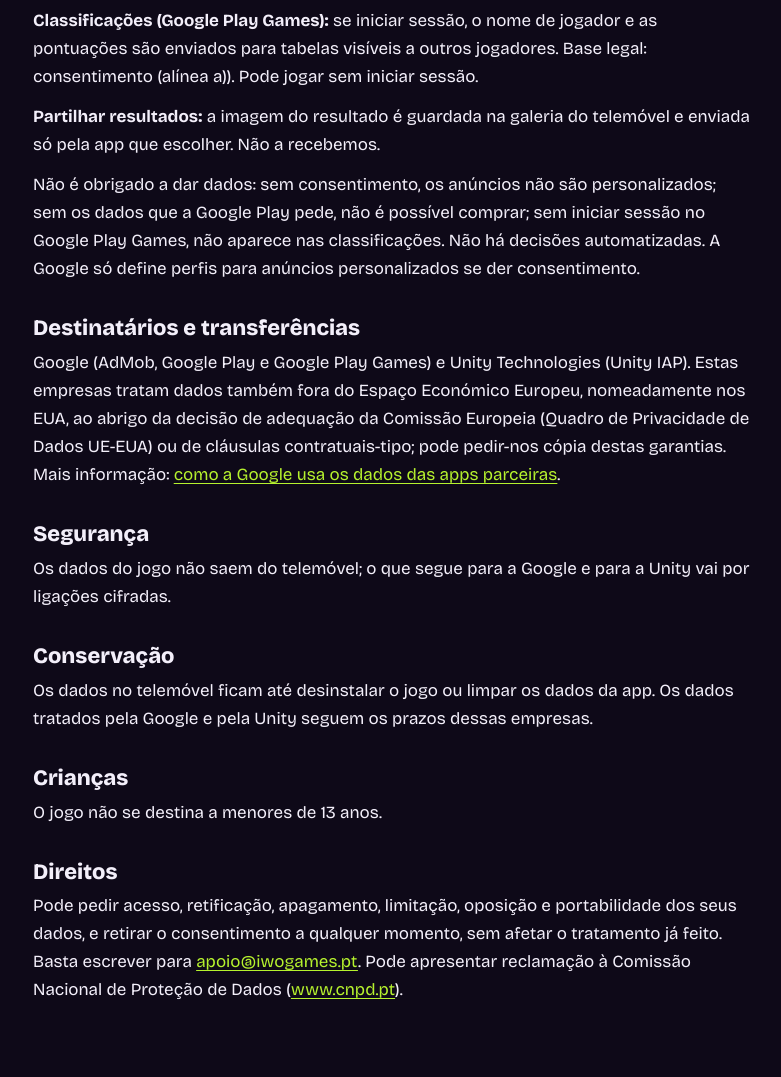
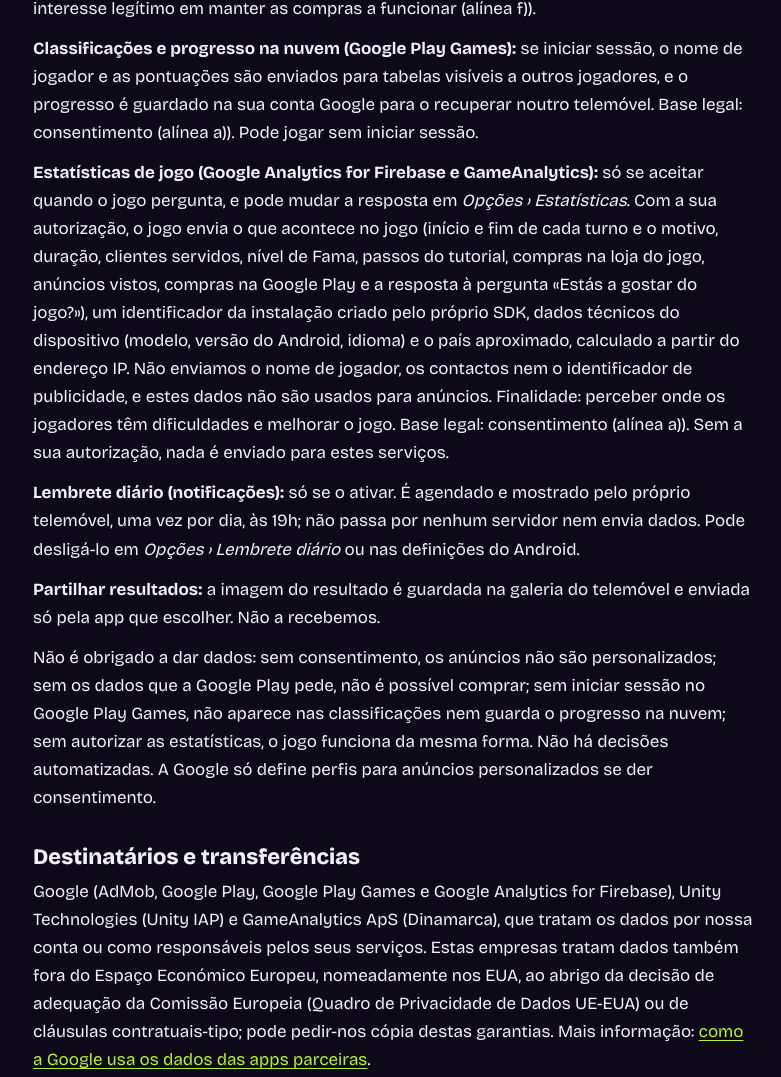
Before and after one commit to IwoGames/iwogames.pt, a plain HTML site: page reidaroulote/privacidade/index.html in a window 1280 px wide. Shown: the part 853-1930 px from the top of the page, without its empty margins (247-1028 px from the left). Drawn offline with nearby package versions, Linux system fonts and the light colour scheme.

Commit message:
Rei da Roulote: política com estatísticas (com consentimento) e lembrete diário

```diff
--- a/reidaroulote/privacidade/index.html
+++ b/reidaroulote/privacidade/index.html
@@ -14,27 +14,29 @@
 <main class="wrap policy">
 
 <h1>Política de privacidade — Rei da Roulote</h1>
-<p class="muted">Última atualização: 10 de novembro de 2026</p>
+<p class="muted">Última atualização: 28 de novembro de 2026</p>
 
 <h2>Responsável pelo tratamento</h2>
 <p>Ana Gonçalves (IWO Games), trabalhadora independente · <a href="mailto:apoio@iwogames.pt">apoio@iwogames.pt</a></p>
 
 <h2>Dados, finalidades e base legal</h2>
-<p><strong>Dados do jogo:</strong> nome de jogador, progresso, créditos, compras feitas e preferências. Ficam só no seu telemóvel; não os recebemos. Apagam-se ao desinstalar o jogo ou limpar os dados da app.</p>
+<p><strong>Dados do jogo:</strong> nome de jogador, progresso, créditos, compras feitas e preferências. Ficam no seu telemóvel (e, se iniciar sessão no Google Play Games, numa cópia na sua conta Google); não os recebemos. A cópia do telemóvel apaga-se ao desinstalar o jogo ou limpar os dados da app.</p>
 <p><strong>Anúncios com prémio (Google AdMob):</strong> identificador de publicidade, endereço IP, dados técnicos do dispositivo e interação com os anúncios, para mostrar e medir os anúncios e evitar fraude. Só aparecem quando o jogador escolhe ver um vídeo. Base legal: consentimento para anúncios personalizados, pedido ao abrir o jogo (art. 6.º, n.º 1, alínea a) do RGPD); interesse legítimo para anúncios não personalizados e prevenção de fraude (alínea f)). Pode mudar a escolha em <em>Opções › Privacidade e anúncios</em>.</p>
 <p><strong>Compras (Google Play e Unity IAP):</strong> o pagamento é processado pela Google; só recebemos a confirmação da compra para a entregar. A biblioteca de compras da Unity incluída no jogo envia à Unity identificadores do dispositivo, o histórico de compras, a localização aproximada (pelo endereço IP) e dados técnicos de diagnóstico, para as compras funcionarem e para estatísticas. Base legal: execução do contrato (alínea b)) e interesse legítimo em manter as compras a funcionar (alínea f)).</p>
-<p><strong>Classificações (Google Play Games):</strong> se iniciar sessão, o nome de jogador e as pontuações são enviados para tabelas visíveis a outros jogadores. Base legal: consentimento (alínea a)). Pode jogar sem iniciar sessão.</p>
+<p><strong>Classificações e progresso na nuvem (Google Play Games):</strong> se iniciar sessão, o nome de jogador e as pontuações são enviados para tabelas visíveis a outros jogadores, e o progresso é guardado na sua conta Google para o recuperar noutro telemóvel. Base legal: consentimento (alínea a)). Pode jogar sem iniciar sessão.</p>
+<p><strong>Estatísticas de jogo (Google Analytics for Firebase e GameAnalytics):</strong> só se aceitar quando o jogo pergunta, e pode mudar a resposta em <em>Opções › Estatísticas</em>. Com a sua autorização, o jogo envia o que acontece no jogo (início e fim de cada turno e o motivo, duração, clientes servidos, nível de Fama, passos do tutorial, compras na loja do jogo, anúncios vistos, compras na Google Play e a resposta à pergunta «Estás a gostar do jogo?»), um identificador da instalação criado pelo próprio SDK, dados técnicos do dispositivo (modelo, versão do Android, idioma) e o país aproximado, calculado a partir do endereço IP. Não enviamos o nome de jogador, os contactos nem o identificador de publicidade, e estes dados não são usados para anúncios. Finalidade: perceber onde os jogadores têm dificuldades e melhorar o jogo. Base legal: consentimento (alínea a)). Sem a sua autorização, nada é enviado para estes serviços.</p>
+<p><strong>Lembrete diário (notificações):</strong> só se o ativar. É agendado e mostrado pelo próprio telemóvel, uma vez por dia, às 19h; não passa por nenhum servidor nem envia dados. Pode desligá-lo em <em>Opções › Lembrete diário</em> ou nas definições do Android.</p>
 <p><strong>Partilhar resultados:</strong> a imagem do resultado é guardada na galeria do telemóvel e enviada só pela app que escolher. Não a recebemos.</p>
-<p>Não é obrigado a dar dados: sem consentimento, os anúncios não são personalizados; sem os dados que a Google Play pede, não é possível comprar; sem iniciar sessão no Google Play Games, não aparece nas classificações. Não há decisões automatizadas. A Google só define perfis para anúncios personalizados se der consentimento.</p>
+<p>Não é obrigado a dar dados: sem consentimento, os anúncios não são personalizados; sem os dados que a Google Play pede, não é possível comprar; sem iniciar sessão no Google Play Games, não aparece nas classificações nem guarda o progresso na nuvem; sem autorizar as estatísticas, o jogo funciona da mesma forma. Não há decisões automatizadas. A Google só define perfis para anúncios personalizados se der consentimento.</p>
 
 <h2>Destinatários e transferências</h2>
-<p>Google (AdMob, Google Play e Google Play Games) e Unity Technologies (Unity IAP). Estas empresas tratam dados também fora do Espaço Económico Europeu, nomeadamente nos EUA, ao abrigo da decisão de adequação da Comissão Europeia (Quadro de Privacidade de Dados UE-EUA) ou de cláusulas contratuais-tipo; pode pedir-nos cópia destas garantias. Mais informação: <a href="https://policies.google.com/technologies/partner-sites">como a Google usa os dados das apps parceiras</a>.</p>
+<p>Google (AdMob, Google Play, Google Play Games e Google Analytics for Firebase), Unity Technologies (Unity IAP) e GameAnalytics ApS (Dinamarca), que tratam os dados por nossa conta ou como responsáveis pelos seus serviços. Estas empresas tratam dados também fora do Espaço Económico Europeu, nomeadamente nos EUA, ao abrigo da decisão de adequação da Comissão Europeia (Quadro de Privacidade de Dados UE-EUA) ou de cláusulas contratuais-tipo; pode pedir-nos cópia destas garantias. Mais informação: <a href="https://policies.google.com/technologies/partner-sites">como a Google usa os dados das apps parceiras</a>.</p>
 
 <h2>Segurança</h2>
-<p>Os dados do jogo não saem do telemóvel; o que segue para a Google e para a Unity vai por ligações cifradas.</p>
+<p>Os dados do jogo não saem do telemóvel; o que segue para a Google, a Unity e a GameAnalytics vai por ligações cifradas.</p>
 
 <h2>Conservação</h2>
-<p>Os dados no telemóvel ficam até desinstalar o jogo ou limpar os dados da app. Os dados tratados pela Google e pela Unity seguem os prazos dessas empresas.</p>
+<p>Os dados no telemóvel ficam até desinstalar o jogo ou limpar os dados da app. Os dados tratados pela Google, pela Unity e pela GameAnalytics seguem os prazos dessas empresas; as estatísticas de jogo servem apenas para análise agregada.</p>
 
 <h2>Crianças</h2>
 <p>O jogo não se destina a menores de 13 anos.</p>
```
